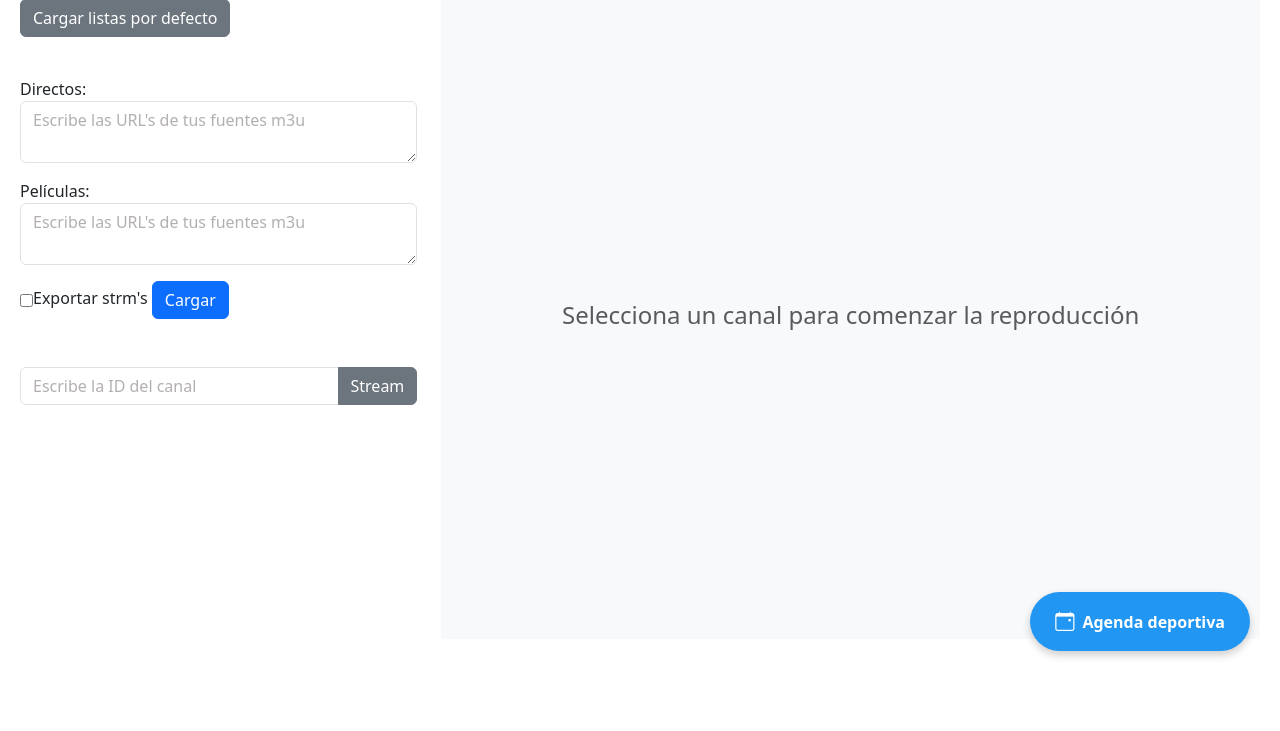
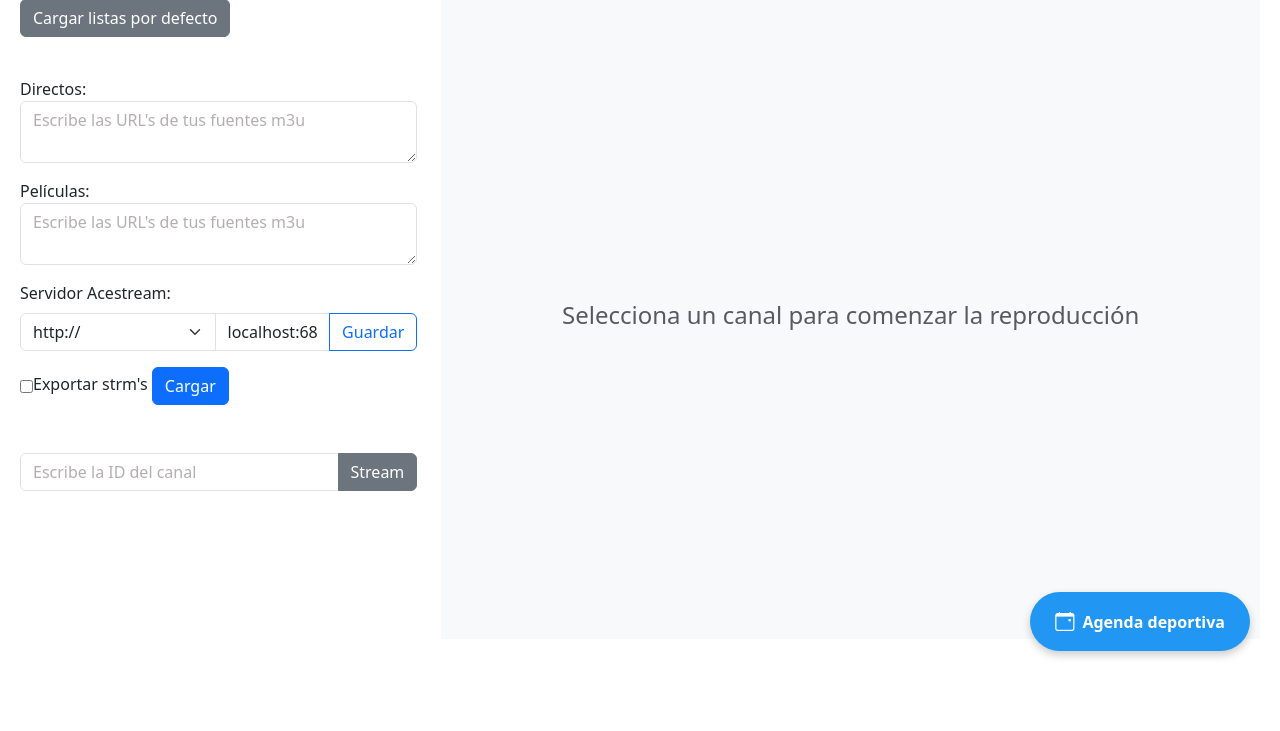
Before and after one commit to asopaipa/aceWebPlayer, a Flask app: page / in a window 1280 px wide. Shown: the part 119-850 px from the top of the page. Run offline with Flask 3, Linux system fonts and the light colour scheme.

Commit message:
Setup acestream engine location
Posibilidad de indicar donde se encuentra el servidor (engine) de acestream

```diff
--- a/app.py
+++ b/app.py
@@ -28,19 +28,23 @@ PASSWORD = ""
 # Ruta del archivo donde se guardarán los datos persistidos
 DATA_FILE = "urls.json"
 
-def save_to_file(textarea1, textarea2, checkbox, file_input):
+def save_to_file(textarea1, textarea2, checkbox, acestream_server, acestream_protocol, file_input):
     """
-    Guarda los datos de los dos textareas y el estado del checkbox en un archivo JSON.
+    Guarda los datos de los dos textareas, el estado del checkbox, el servidor Acestream y el protocolo en un archivo JSON.
 
     :param textarea1: Contenido del primer textarea (cadena).
     :param textarea2: Contenido del segundo textarea (cadena).
     :param checkbox: Estado del checkbox (True o False).
+    :param acestream_server: Servidor Acestream (cadena).
+    :param acestream_protocol: Protocolo Acestream (http o https).
     :param file_input: Ruta del archivo donde se guardarán los datos.
     """
     data = {
         "textarea1": textarea1 if textarea1 is not None else "",
         "textarea2": textarea2 if textarea2 is not None else "",
-        "checkbox": checkbox
+        "checkbox": checkbox,
+        "acestream_server": acestream_server if acestream_server else "",
+        "acestream_protocol": acestream_protocol if acestream_protocol else "http"
     }
 
     with open(file_input, "w") as file:
@@ -48,10 +52,10 @@ def save_to_file(textarea1, textarea2, checkbox, file_input):
 
 def load_from_file(file_input):
     """
-    Carga los datos de los dos textareas y el estado del checkbox desde un archivo JSON.
+    Carga los datos de los dos textareas, el estado del checkbox, el servidor Acestream y el protocolo desde un archivo JSON.
 
     :param file_input: Ruta del archivo desde donde se cargarán los datos.
-    :return: Una tupla con el contenido de textarea1, textarea2 y el estado del checkbox.
+    :return: Una tupla con el contenido de textarea1, textarea2, el estado del checkbox, el servidor Acestream y el protocolo.
     """
     if os.path.exists(file_input):
         with open(file_input, "r") as file:
@@ -60,12 +64,14 @@ def load_from_file(file_input):
                 textarea1 = data.get("textarea1", "")
                 textarea2 = data.get("textarea2", "")
                 checkbox = data.get("checkbox", False)
-                return textarea1, textarea2, checkbox
+                acestream_server = data.get("acestream_server", "")
+                acestream_protocol = data.get("acestream_protocol", "http")
+                return textarea1, textarea2, checkbox, acestream_server, acestream_protocol
             except json.JSONDecodeError:
                 # En caso de error al leer el JSON, devolver valores por defecto
-                return "", "", False
+                return "", "", False, "", "http"
     # Si el archivo no existe, devolver valores por defecto
-    return "", "", False
+    return "", "", False, "", "http"
 
 
 def requires_auth(f):
@@ -284,18 +290,24 @@ def download_file(filename):
 def index():
     channels = []
     groups = set()
+    acestream_server = ""
+    acestream_protocol = "http"
 
     if request.method == 'POST':
         if request.form.get('default_list') == 'true':
             direccion_bytes, direccion_pelis_bytes = decode_default_url()
             direccion = direccion_bytes.decode("utf-8")
             direccion_pelis = direccion_pelis_bytes.decode("utf-8")
-            save_to_file(direccion, direccion_pelis, False, DATA_FILE)
+            acestream_server = request.form.get('aceStreamServer', '')
+            acestream_protocol = request.form.get('aceStreamProtocol', 'http')
+            save_to_file(direccion, direccion_pelis, False, acestream_server, acestream_protocol, DATA_FILE)
             # Procesar cada línea como una URL
             urls = [direccion]
             urls_pelis = [direccion_pelis]
-            generar_m3u_from_url(request.host, urls, "directos")
-            generar_m3u_from_url(request.host, urls_pelis, "pelis")
+            # Usar el servidor Acestream proporcionado o el host por defecto
+            host_to_use = acestream_server if acestream_server else request.host
+            generar_m3u_from_url(host_to_use, urls, "directos", acestream_protocol)
+            generar_m3u_from_url(host_to_use, urls_pelis, "pelis", acestream_protocol)
             textarea_content = direccion
             textarea_content_pelis = direccion_pelis
             export_strm = False
@@ -305,19 +317,22 @@ def index():
             textarea_content_pelis = request.form.get('urlInputPelis', '').strip()
             export_strm = False
             export_strm = 'export_strm' in request.form
+            acestream_server = request.form.get('aceStreamServer', '')
+            acestream_protocol = request.form.get('aceStreamProtocol', 'http')
             # Guardar los datos en el archivo
-            save_to_file(textarea_content,textarea_content_pelis,export_strm,DATA_FILE)
+            save_to_file(textarea_content, textarea_content_pelis, export_strm, acestream_server, acestream_protocol, DATA_FILE)
             # Procesar cada línea como una URL
             urls = [url.strip() for url in textarea_content.splitlines() if url.strip()]
             urls_pelis = [url.strip() for url in textarea_content_pelis.splitlines() if url.strip()]
-            generar_m3u_from_url(request.host, urls, "directos")
-            generar_m3u_from_url(request.host, urls_pelis, "pelis")
+            # Usar el servidor Acestream proporcionado o el host por defecto
+            host_to_use = acestream_server if acestream_server else request.host
+            generar_m3u_from_url(host_to_use, urls, "directos", acestream_protocol)
+            generar_m3u_from_url(host_to_use, urls_pelis, "pelis", acestream_protocol)
     else:
         # Cargar los datos persistidos desde el archivo
-        textarea_content, textarea_content_pelis, export_strm  =  load_from_file(DATA_FILE)
+        textarea_content, textarea_content_pelis, export_strm, acestream_server, acestream_protocol = load_from_file(DATA_FILE)
 
     if export_strm:
-
         # Procesar directos y películas
         procesar_directos("resources/acestream_directos.m3u", "output_strm/acestream")
         procesar_peliculas("resources/acestream_pelis.m3u", "output_strm/acestream")
@@ -367,7 +382,10 @@ def index():
         groups = {channel.group for channel in channels}
         groups = sorted(list(groups))
 
-    return render_template('index.html', channels=channels, groups=groups, textarea_content=textarea_content, export_strm=export_strm, textarea_content_pelis=textarea_content_pelis)
+    return render_template('index.html', channels=channels, groups=groups,
+                           textarea_content=textarea_content, export_strm=export_strm,
+                           textarea_content_pelis=textarea_content_pelis,
+                           acestream_server=acestream_server, acestream_protocol=acestream_protocol)
 
 def procesar_directos(m3u_directos, directorio_salida):
     """
--- a/static/js/main.js
+++ b/static/js/main.js
@@ -3,30 +3,123 @@ function loadChannel(contentId) {
     const video = document.getElementById('video');
     const videoDiv = document.getElementById('video-div');
     const initialMessage = document.getElementById('initial-message');
-    const videoSrc = `http://${window.location.hostname}:6878/ace/manifest.m3u8?id=${contentId}&pid=`+PidId;
 
+    // Usar la dirección del servidor Acestream configurada o el host actual por defecto
+    const aceStreamServer = localStorage.getItem('aceStreamServer') || `${window.location.hostname}:6878`;
+    // Determinar el protocolo a usar
+    const aceStreamProtocol = localStorage.getItem('aceStreamProtocol') || 'http';
+    const videoSrc = `${aceStreamProtocol}://${aceStreamServer}/ace/manifest.m3u8?id=${contentId}&pid=`+PidId;
+
+    // Mostrar mensaje de carga
     initialMessage.style.display = 'none';
     video.style.display = 'block';
     videoDiv.style.display = 'block';
 
+    // Información de depuración
+    console.log('Intentando cargar stream desde:', videoSrc);
+
     // Selección de los botones
     const infoEnlaces = document.getElementById('info_enlaces');
 
-    infoEnlaces.innerHTML = `Enlace remoto: <a href="${videoSrc}" target="_blank">${videoSrc}</a><br>Enlace Acestream: <a href="acestream://${contentId}" target="_blank">${contentId}</a>`;
+    infoEnlaces.innerHTML = `
+        <div class="alert alert-info">
+            <p><strong>Enlace remoto:</strong> <a href="${videoSrc}" target="_blank">${videoSrc}</a></p>
+            <p><strong>Enlace Acestream:</strong> <a href="acestream://${contentId}" target="_blank">${contentId}</a></p>
+            <div id="stream-status">Conectando al stream...</div>
+        </div>`;
+
+    const streamStatus = document.getElementById('stream-status');
 
     if (Hls.isSupported()) {
-        const hls = new Hls();
-        hls.loadSource(videoSrc);
-        hls.attachMedia(video);
-        hls.on(Hls.Events.MANIFEST_PARSED, function() {
-            video.play();
+        const hls = new Hls({
+            debug: true,  // Activar modo debug
+            xhrSetup: function(xhr, url) {
+                // Log de todas las solicitudes XHR
+                console.log('XHR Request to:', url);
+                xhr.addEventListener('load', function() {
+                    console.log('XHR Response:', xhr.status, xhr.responseText.substring(0, 100) + '...');
+                });
+                xhr.addEventListener('error', function() {
+                    console.error('XHR Error:', xhr.status);
+                    streamStatus.innerHTML = `<span class="text-danger">Error de conexión (${xhr.status}). Intenta con otro servidor o protocolo.</span>`;
+                });
+            }
         });
+
+        // Manejadores de eventos HLS
+        hls.on(Hls.Events.MEDIA_ATTACHED, function() {
+            console.log('HLS: Media attached');
+            streamStatus.innerHTML = 'Conectado al reproductor. Cargando stream...';
+        });
+
+        hls.on(Hls.Events.MANIFEST_PARSED, function(event, data) {
+            console.log('HLS: Manifest parsed, found ' + data.levels.length + ' quality levels');
+            streamStatus.innerHTML = 'Stream cargado. Iniciando reproducción...';
+            video.play().then(() => {
+                console.log('Reproducción iniciada correctamente');
+                streamStatus.innerHTML = 'Reproduciendo';
+            }).catch(e => {
+                console.error('Error al iniciar reproducción:', e);
+                streamStatus.innerHTML = `<span class="text-danger">Error al iniciar reproducción: ${e.message}</span>`;
+            });
+        });
+
+        hls.on(Hls.Events.ERROR, function(event, data) {
+            console.error('HLS Error:', data);
+            if (data.fatal) {
+                switch(data.type) {
+                    case Hls.ErrorTypes.NETWORK_ERROR:
+                        streamStatus.innerHTML = `<span class="text-danger">Error de red: ${data.details}. Intenta con otro servidor o protocolo.</span>`;
+                        console.error('Error de red fatal', data);
+                        hls.startLoad(); // Intentar reconectar
+                        break;
+                    case Hls.ErrorTypes.MEDIA_ERROR:
+                        streamStatus.innerHTML = `<span class="text-danger">Error de medio: ${data.details}. Intentando recuperarse...</span>`;
+                        console.error('Error de medio fatal', data);
+                        hls.recoverMediaError(); // Intentar recuperarse
+                        break;
+                    default:
+                        streamStatus.innerHTML = `<span class="text-danger">Error desconocido: ${data.details}</span>`;
+                        console.error('Error fatal desconocido', data);
+                        hls.destroy();
+                        break;
+                }
+            }
+        });
+
+        // Cargar el origen
+        try {
+            hls.loadSource(videoSrc);
+            hls.attachMedia(video);
+        } catch (e) {
+            console.error('Error al cargar el origen HLS:', e);
+            streamStatus.innerHTML = `<span class="text-danger">Error al cargar el stream: ${e.message}</span>`;
+        }
     } else if (video.canPlayType('application/vnd.apple.mpegurl')) {
+        // Para navegadores Safari que soportan HLS nativamente
+        console.log('Usando soporte HLS nativo');
+        streamStatus.innerHTML = 'Usando soporte HLS nativo del navegador...';
+
         video.src = videoSrc;
         video.addEventListener('loadedmetadata', function() {
-            video.play();
+            console.log('Metadata cargada, iniciando reproducción');
+            streamStatus.innerHTML = 'Metadata cargada, iniciando reproducción...';
+            video.play().then(() => {
+                console.log('Reproducción iniciada correctamente');
+                streamStatus.innerHTML = 'Reproduciendo';
+            }).catch(e => {
+                console.error('Error al iniciar reproducción:', e);
+                streamStatus.innerHTML = `<span class="text-danger">Error al iniciar reproducción: ${e.message}</span>`;
+            });
+        });
+
+        video.addEventListener('error', function(e) {
+            console.error('Error de video:', video.error);
+            streamStatus.innerHTML = `<span class="text-danger">Error de video: ${video.error ? video.error.message : 'Desconocido'}</span>`;
         });
     } else {
+        console.error('HLS no soportado');
+        streamStatus.innerHTML = '<span class="text-danger">Tu navegador no soporta la reproducción de este video.</span>';
         alert('Tu navegador no soporta la reproducción de este video.');
     }
 }
@@ -99,6 +192,39 @@ function filterChannels() {
 document.addEventListener('DOMContentLoaded', function() {
     // Apply theme
     applyTheme();
+
+    // Actualizar el campo de servidor Acestream con el valor guardado
+    const aceStreamServerInput = document.getElementById('aceStreamServer');
+    if (aceStreamServerInput) {
+        const savedServer = localStorage.getItem('aceStreamServer');
+        if (savedServer) {
+            aceStreamServerInput.value = savedServer;
+        } else {
+            // Valor por defecto: hostname actual con puerto 6878
+            aceStreamServerInput.value = `${window.location.hostname}:6878`;
+        }
+    }
+
+    // Actualizar el selector de protocolo con el valor guardado
+    const aceStreamProtocolSelect = document.getElementById('aceStreamProtocol');
+    if (aceStreamProtocolSelect) {
+        const savedProtocol = localStorage.getItem('aceStreamProtocol');
+        if (savedProtocol) {
+            aceStreamProtocolSelect.value = savedProtocol;
+        }
+    }
+
+    // Manejador para guardar la configuración del servidor Acestream
+    const saveSettingsBtn = document.getElementById('saveSettings');
+    if (saveSettingsBtn) {
+        saveSettingsBtn.addEventListener('click', function() {
+            const aceStreamServer = document.getElementById('aceStreamServer').value.trim();
+            const aceStreamProtocol = document.getElementById('aceStreamProtocol').value;
+            localStorage.setItem('aceStreamServer', aceStreamServer);
+            localStorage.setItem('aceStreamProtocol', aceStreamProtocol);
+            alert('Configuración guardada correctamente');
+        });
+    }
 
     // Sidebar toggle functionality
     const sidebarToggle = document.getElementById('sidebar-toggle');
--- a/templates/index.html
+++ b/templates/index.html
@@ -91,6 +91,21 @@
                             </div>
 
                         </div>
+
+                        <!-- Configuración del servidor Acestream -->
+                        <div class="mb-3">
+                            <label for="aceStreamServer" class="form-label">Servidor Acestream:</label>
+                            <div class="input-group">
+                                <select id="aceStreamProtocol" name="aceStreamProtocol" class="form-select" style="width: auto">
+                                    <option value="http" {% if acestream_protocol == 'http' %}selected{% endif %}>http://</option>
+                                    <option value="https" {% if acestream_protocol == 'https' %}selected{% endif %}>https://</option>
+                                </select>
+                                <input type="text" id="aceStreamServer" name="aceStreamServer" class="form-control"
+                                    placeholder="dirección:puerto" value="{{ acestream_server }}">
+                                <button type="button" id="saveSettings" class="btn btn-outline-primary">Guardar</button>
+                            </div>
+                        </div>
+
                         <input class="btn btn-primary" type="checkbox" name="export_strm" value="1" {{ 'checked' if export_strm else '' }} >Exportar strm's
                         <button class="btn btn-primary" type="submit" name="submit_url" value="true">Cargar</button>
                     </form>
```
Also changed, not shown: docker-compose.yml (+10 -13 lines), getLinks.py (+6 -7 lines).
